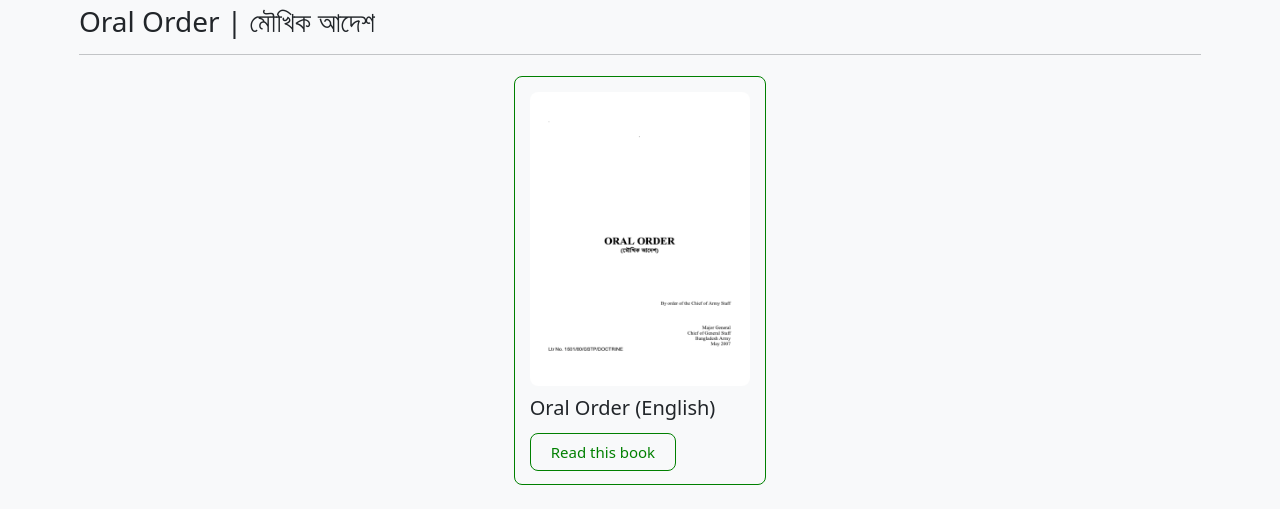
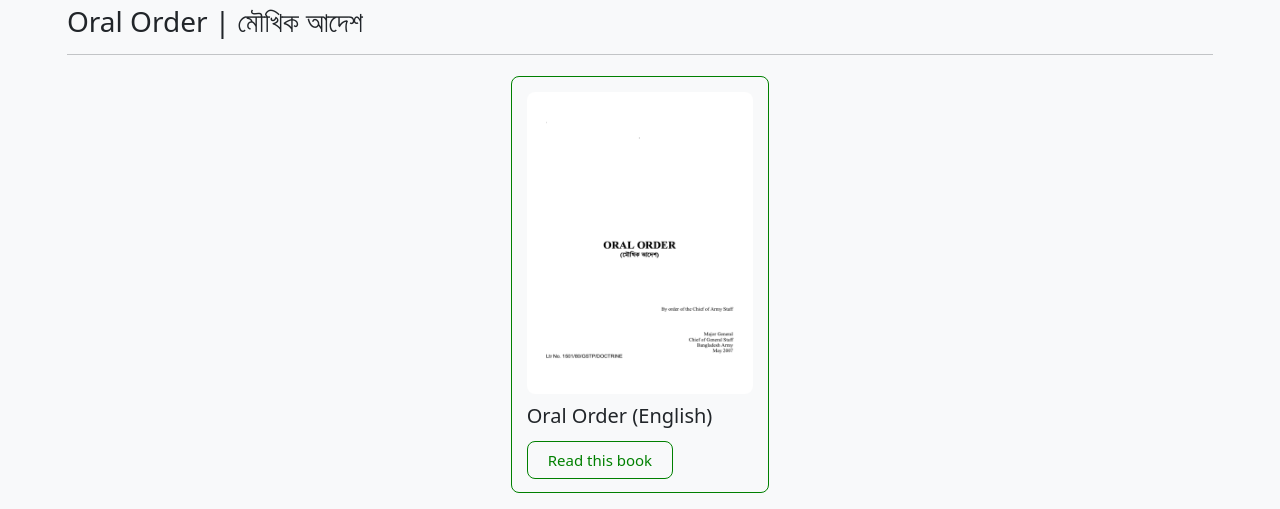
Before and after one commit to MOSHAROF-4246/Bangladesh-Army-Forum, a plain HTML site: page Pages/Home Page Pages/OralOrder/OralOrder.html in a window 1280 px wide. Shown: the part 185-694 px from the top of the page. Drawn offline with nearby package versions, Linux system fonts and the light colour scheme.

Commit message:
update OralOrder

```diff
--- a/Pages/Home Page Pages/OralOrder/OralOrder.css
+++ b/Pages/Home Page Pages/OralOrder/OralOrder.css
@@ -164,8 +164,6 @@ footer {
   }
 
   @media (max-width:800px) {
-
-
       footer .col-md-4{
           margin: 20px 0;
       }
--- a/Pages/Home Page Pages/OralOrder/OralOrder.html
+++ b/Pages/Home Page Pages/OralOrder/OralOrder.html
@@ -100,7 +100,6 @@
   <!-- navbar end -->
 
   <div class="container-fluid body-width">
-    <div class="container-fluid body-width">
     <h3>Oral Order | মৌখিক আদেশ</h3>
     <hr>
 
@@ -113,9 +112,11 @@
           <div class="book-txt">
             <h5 class="book-title">Oral Order (English)</h5>
           </div>
-            <a href="/Pages/Home Page Pages/OralOrder/Oral Order (English).html" class="readbtn">Read this book</a>
+          <a href="/Pages/Home Page Pages/OralOrder/OralOrder.html" class="readbtn">Read this book</a>
         </div>
       </div>
+
+
 
 
     </div>
```
Lines whose indentation alone changed are shown as unchanged.
